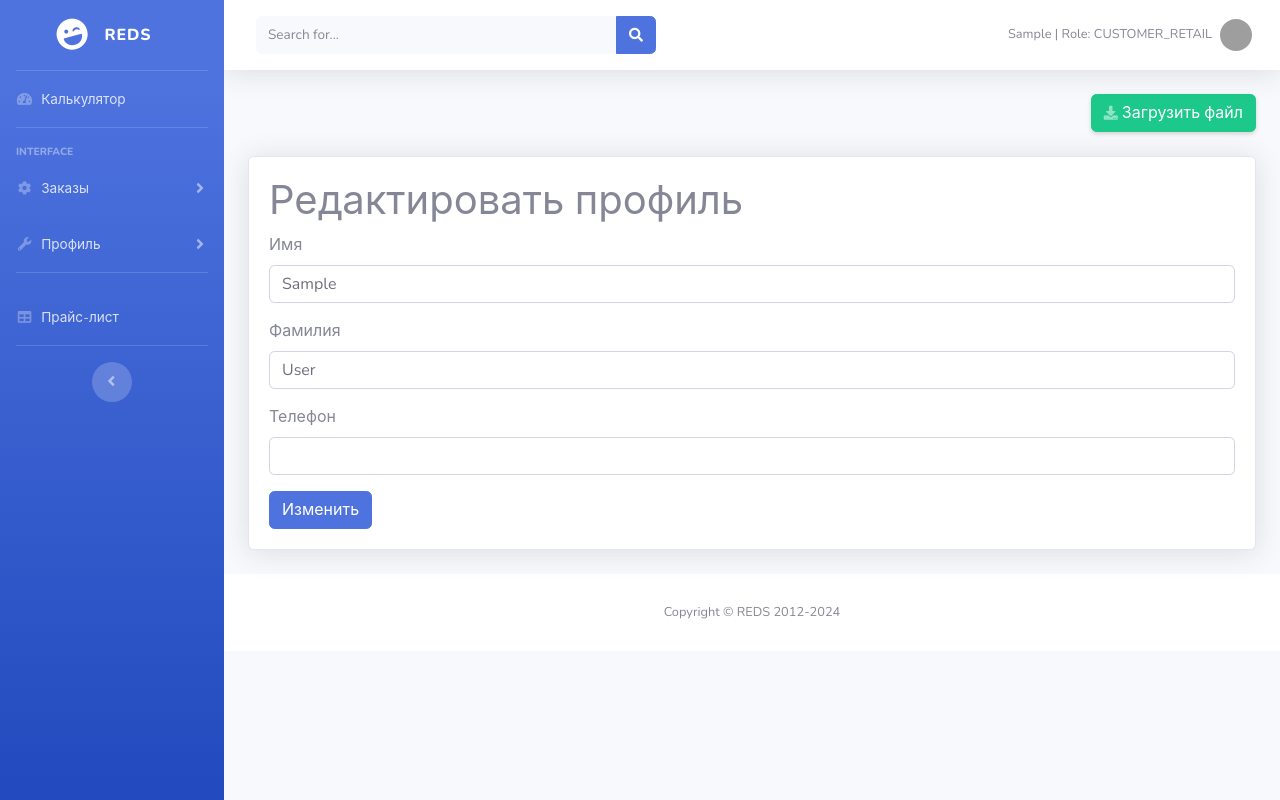
After one commit to Sapov/reds_cms, a Django app: page /users/edit_profile in a window 1280 px wide. The commit adds this page. Run offline with Django 5.2, Linux system fonts and the light colour scheme; the visitor is signed in with stand-in values (Sample User, id 1); some libraries are stand-ins or nearby versions; grey boxes are pictures that could not be loaded.

Commit message:
add edit profile

```diff
--- a/users/forms.py
+++ b/users/forms.py
@@ -49,3 +49,9 @@ class UserCreationForm(DjangoUserCreationForm):
     class Meta(DjangoUserCreationForm.Meta):
         model = User
         fields = ("username", "email")
+
+
+class UserEditForm(forms.ModelForm):
+    class Meta:
+        model = User
+        fields = ('first_name', 'last_name', 'phone_number')
--- a/users/models.py
+++ b/users/models.py
@@ -15,7 +15,7 @@ class Role(models.TextChoices):
 
 
 class User(AbstractUser):
-    phone_number = models.CharField(max_length=15, blank=True)
+    phone_number = models.CharField(max_length=15, blank=True, verbose_name='Телефон')
     role = models.CharField(
         max_length=24, choices=Role.choices, default=Role.CUSTOMER_RETAIL
     )
--- a/users/templates/base.html
+++ b/users/templates/base.html
@@ -89,6 +89,7 @@
                     data-parent="#accordionSidebar">
                     <div class="bg-white py-2 collapse-inner rounded">
                         <h6 class="collapse-header">Мой профиль:</h6>
+                    <a class="collapse-item" href="{% url 'edit_profile' %}">Редактировать профиль</a>
                     <a class="collapse-item" href="{% url 'user_list' %}">Все пользователи</a>
                     <a class="collapse-item" href="{% url 'user_create' %}">Добавить пользователя</a>
 
--- /dev/null
+++ b/users/templates/users/edit_profile.html
@@ -0,0 +1,28 @@
+{% extends "base.html" %}
+{% load crispy_forms_tags %}
+
+{% block title %}Редактировать профиль{% endblock %}
+{% block body %}
+
+
+<div class="card shadow mb-4">
+    <!-- Card Header - Accordion -->
+
+    <!-- Card Content - Collapse -->
+    <div class="collapse show" id="collapseCardExample">
+        <div class="card-body">
+            <h1>Редактировать профиль</h1>
+            <form method="post" enctype="multipart/form-data">
+                {{ user_form|crispy }}
+                {% csrf_token %}
+                <button type="submit" class="btn btn-primary">Изменить</button>
+
+            </form>
+        </div>
+    </div>
+</div>
+
+
+<!-- /.container-fluid -->
+
+{% endblock %}
--- a/users/urls.py
+++ b/users/urls.py
@@ -1,7 +1,8 @@
 from django.urls import path, include
 from django.views.generic import TemplateView
 
-from users.views import Register, EmailVerify, dashboard, UserListView, UserCreateView, UserUpdateView, UserDeleteView
+from users.views import Register, EmailVerify, dashboard, UserListView, UserCreateView, UserUpdateView, UserDeleteView, \
+    edit_profile
 
 urlpatterns = [
     # ------------------------AUTH------------------
@@ -17,4 +18,6 @@ urlpatterns = [
     path('user_create/', UserCreateView.as_view(), name='user_create'),
     path('user_update/<pk>', UserUpdateView.as_view(), name='user_update'),
     path('user_delete/<pk>', UserDeleteView.as_view(), name='user_delete'),
+    # ----------------------------EDITPROFILE USER-------------------
+    path('edit_profile', edit_profile, name='edit_profile'),
 ]
--- a/users/views.py
+++ b/users/views.py
@@ -9,7 +9,7 @@ from django.views import View
 from django.shortcuts import render, redirect
 from django.contrib.auth.tokens import default_token_generator as \
     token_generator
-from users.forms import UserCreationForm, AuthenticationForm
+from users.forms import UserCreationForm, AuthenticationForm, UserEditForm
 from users.utils import send_email_for_verify
 from django.views.generic.edit import CreateView, UpdateView, DeleteView
 from django.views.generic.list import ListView
@@ -123,3 +123,15 @@ class UserDeleteView(LoginRequiredMixin, DeleteView):
     ''' Удаление пользователя  '''
     model = User
     success_url = reverse_lazy('user_list')
+
+
+def edit_profile(request):
+    '''Изменение текущего профиля'''
+    if request.method == "POST":
+        user_form = UserEditForm(instance=request.user, data=request.POST)
+        if user_form.is_valid():
+            user_form.save()
+        return render(request, "users/complite_edit.html")
+    else:
+        user_form = UserEditForm(instance=request.user)
+    return render(request, "users/edit_profile.html", {"user_form": user_form})
```
Also changed, not shown: users/templates/users/complite_edit.html (added, +11 -0 lines).
